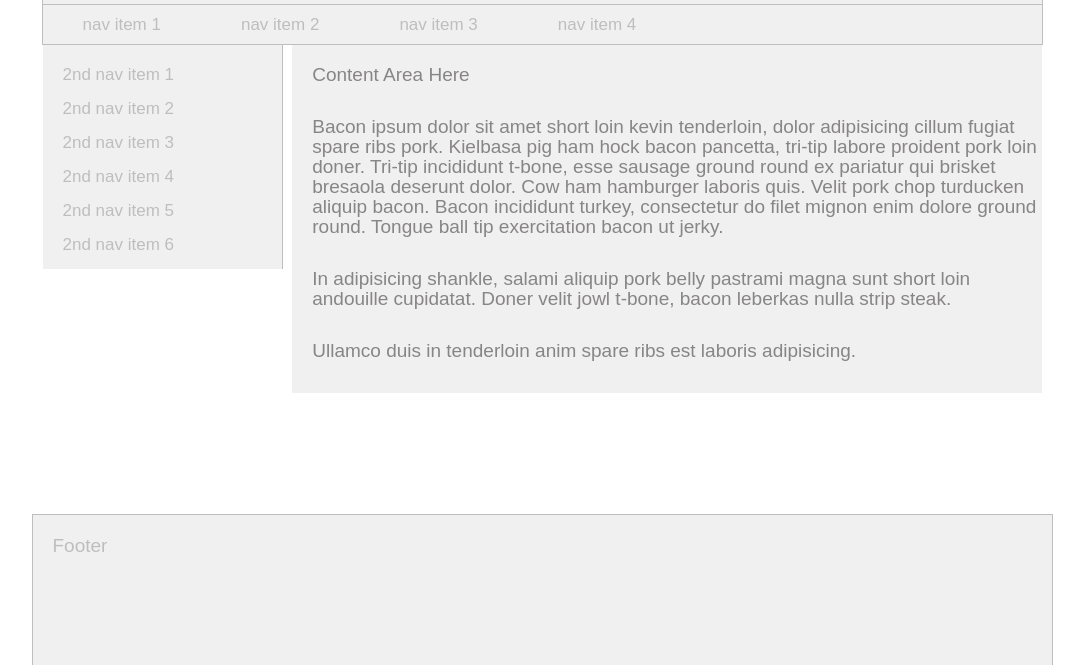
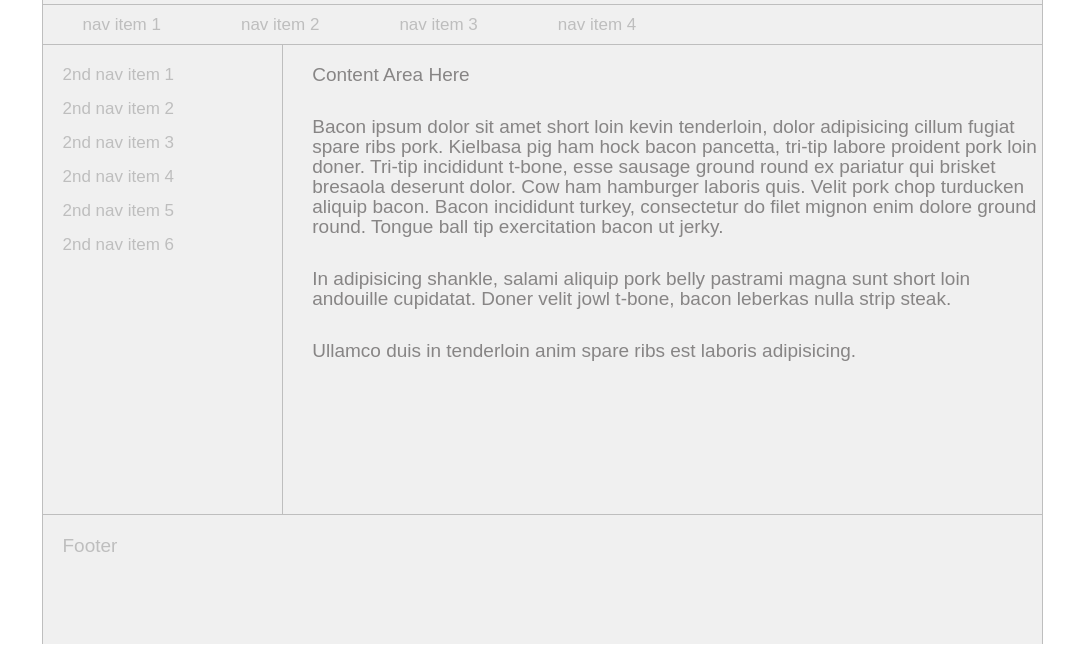
Before and after one commit to plonko/tribalhtmltest, a plain HTML site: page index.html in a window 1280 px wide. Shown: the part 156-821 px from the top of the page, without its empty margins (98-1182 px from the left). After the commit the page ends 800 px from the top, so only its background shows below. Drawn offline with Linux system fonts and the light colour scheme.

Commit message:
Found nice full height trick

```diff
--- a/media/css/style.css
+++ b/media/css/style.css
@@ -11,6 +11,8 @@ ul,li {
 }
 
 /*Mixin classes*/
+/*Woud normally use LessCss, but for sake of exercise, mixins are done with a class*/
+
 .indent {
     padding: 20px 0 0 20px;
 }
@@ -33,15 +35,11 @@ ul,li {
 
 /*Style*/
 /*Global*/
-html {
-    position: relative;
-    min-height: 100%;
-}
 body {
     color: #878585;
     font-family: Arial, "Helvetica Neue", Helvetica, sans-serif;
     font-size: 19px;
-    margin: 0 0 130px;
+    margin: 0 0 130px; /*Allow for the footer which must stick to the bottom of the viewport*/
 }
 
 a,
@@ -59,8 +57,8 @@ a:hover {
     background: #f0f0f0;
     width: 999px;
     margin: 0 auto;
-    min-height: 200px;
     border-width: 0px 1px;
+    overflow: hidden;
 }
 
 p {
@@ -119,8 +117,6 @@ p {
 .main_col {
     width: 73%;
     float: right;
-/*    min-height: 829px;
-*/
 }
 
 .title {
@@ -140,10 +136,13 @@ p {
 }
 
 .footer {
-    width: 999px;
-    height: 130px;
+    width: 979px; /*normal width minus padding*/
+    height: 109px; /*same but height*/
     margin: 0 auto;
     border-width: 1px 1px 0 1px;
     background: #f0f0f0;
     color: #bebebe;
 }
+
+html, body, .container, .left_col, .main_col { height: 100%; }
+  .left_col, .main_col { display:inline-block; }
```
